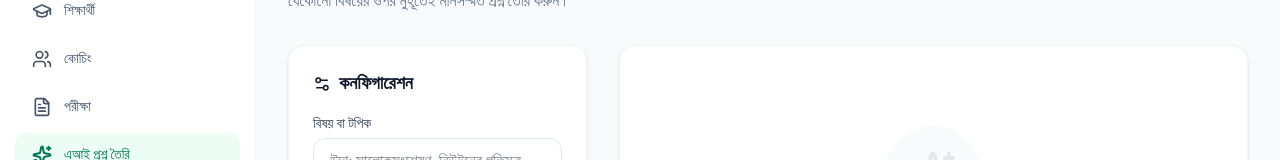
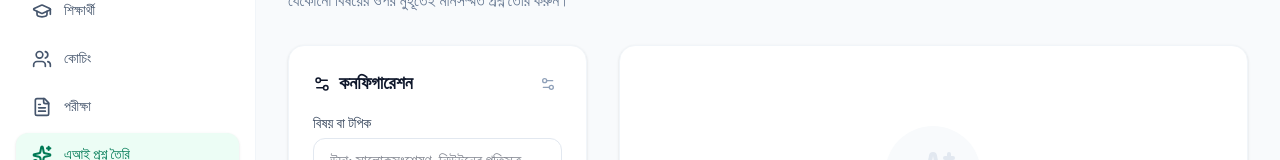
Before and after one commit to jamaluddingit/pathshala, a React (Vite) app: page / in a window 1280 px wide. Both pictures are taken after a click on the button "এআই প্রশ্ন তৈরি". Shown: the part 147-307 px from the top of the page. Built offline with nearby package versions, Linux system fonts and the light colour scheme.

Commit message:
Update AIQuestionGenerator.tsx

```diff
--- a/src/features/ai/AIQuestionGenerator.tsx
+++ b/src/features/ai/AIQuestionGenerator.tsx
@@ -19,6 +19,13 @@ export const AIQuestionGenerator: React.FC = () => {
   const [questions, setQuestions] = useState<Question[]>([]);
   const [copied, setCopied] = useState(false);
   const [error, setError] = useState<string | null>(null);
+  const [showSettings, setShowSettings] = useState(false);
+  const [manualApiKey, setManualApiKey] = useState(() => localStorage.getItem('dapathshala_gemini_key') || '');
+
+  const saveApiKey = (key: string) => {
+    setManualApiKey(key);
+    localStorage.setItem('dapathshala_gemini_key', key);
+  };
 
   const generateQuestions = async () => {
     if (!topic) return;
@@ -28,9 +35,12 @@ export const AIQuestionGenerator: React.FC = () => {
     setError(null);
 
     try {
-      const apiKey = process.env.GEMINI_API_KEY;
-      if (!apiKey || apiKey === 'MY_GEMINI_API_KEY') {
-        setError("এপিআই কী (API Key) পাওয়া যায়নি। দয়া করে এনভায়রনমেন্ট ভেরিয়েবল চেক করুন।");
+      const apiKey = (process.env.GEMINI_API_KEY && process.env.GEMINI_API_KEY !== 'MY_GEMINI_API_KEY')
+        ? process.env.GEMINI_API_KEY
+        : manualApiKey;
+
+      if (!apiKey) {
+        setError("এপিআই কী পাওয়া যায়নি। নিচের সেটিংস আইকনে ক্লিক করে কী সেট করুন।");
         setIsLoading(false);
         return;
       }
@@ -102,11 +112,33 @@ export const AIQuestionGenerator: React.FC = () => {
       <div className="grid grid-cols-1 gap-8 lg:grid-cols-3">
         <div className="space-y-6">
           <Card>
-            <h2 className="mb-4 text-lg font-bold text-slate-900 flex items-center gap-2">
-              <Settings2 size={18} />
-              কনফিগারেশন
-            </h2>
+            <div className="flex items-center justify-between mb-4">
+              <h2 className="text-lg font-bold text-slate-900 flex items-center gap-2">
+                <Settings2 size={18} />
+                কনফিগারেশন
+              </h2>
+              <button
+                onClick={() => setShowSettings(!showSettings)}
+                className="p-1.5 rounded-lg hover:bg-slate-100 text-slate-400 transition-colors"
+                title="সেটিংস"
+              >
+                <Settings2 size={16} className={showSettings ? 'text-emerald-600' : ''} />
+              </button>
+            </div>
+
             <div className="space-y-4">
+              {showSettings && (
+                <div className="p-3 rounded-xl bg-slate-50 border border-slate-100 space-y-2 animate-in fade-in slide-in-from-top-2">
+                  <label className="block text-[10px] font-bold text-slate-400 uppercase tracking-wider">জেমিনি এপিআই কী</label>
+                  <input
+                    type="password"
+                    value={manualApiKey}
+                    onChange={(e) => saveApiKey(e.target.value)}
+                    placeholder="আপনার এপিআই কী দিন..."
+                    className="w-full rounded-lg border border-slate-200 bg-white px-3 py-1.5 text-xs text-slate-900 focus:border-emerald-500 focus:outline-none"
+                  />
+                </div>
+              )}
               <div>
                 <label className="block text-sm font-medium text-slate-700 mb-1">বিষয় বা টপিক</label>
                 <input
```
